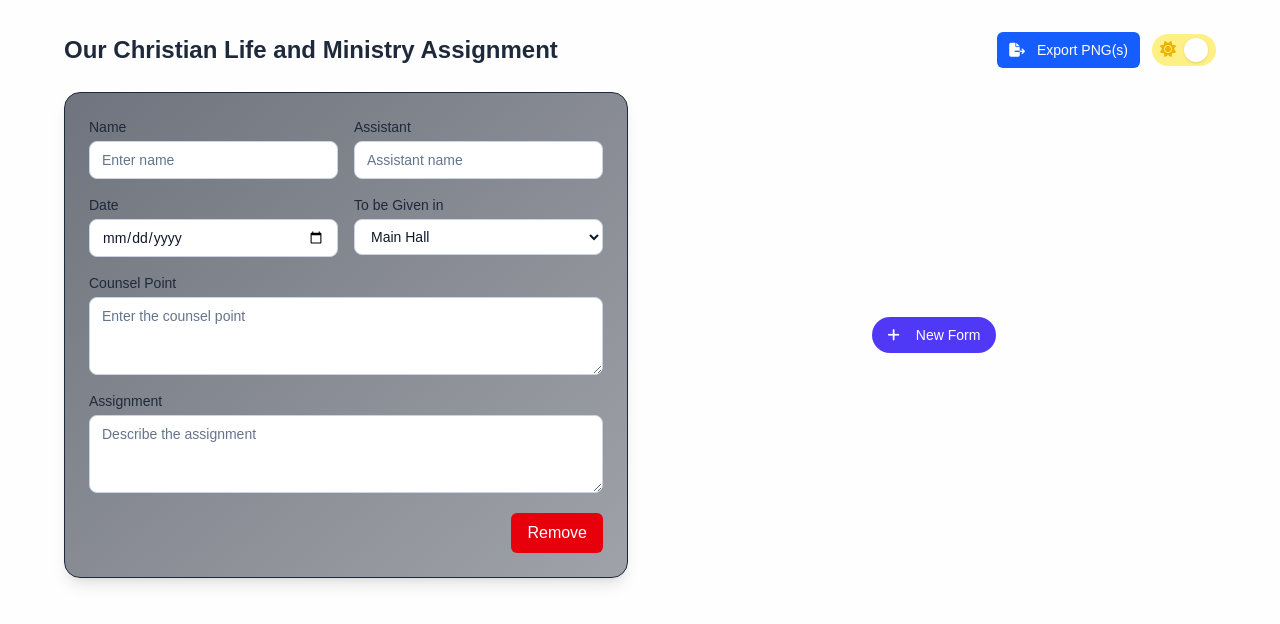
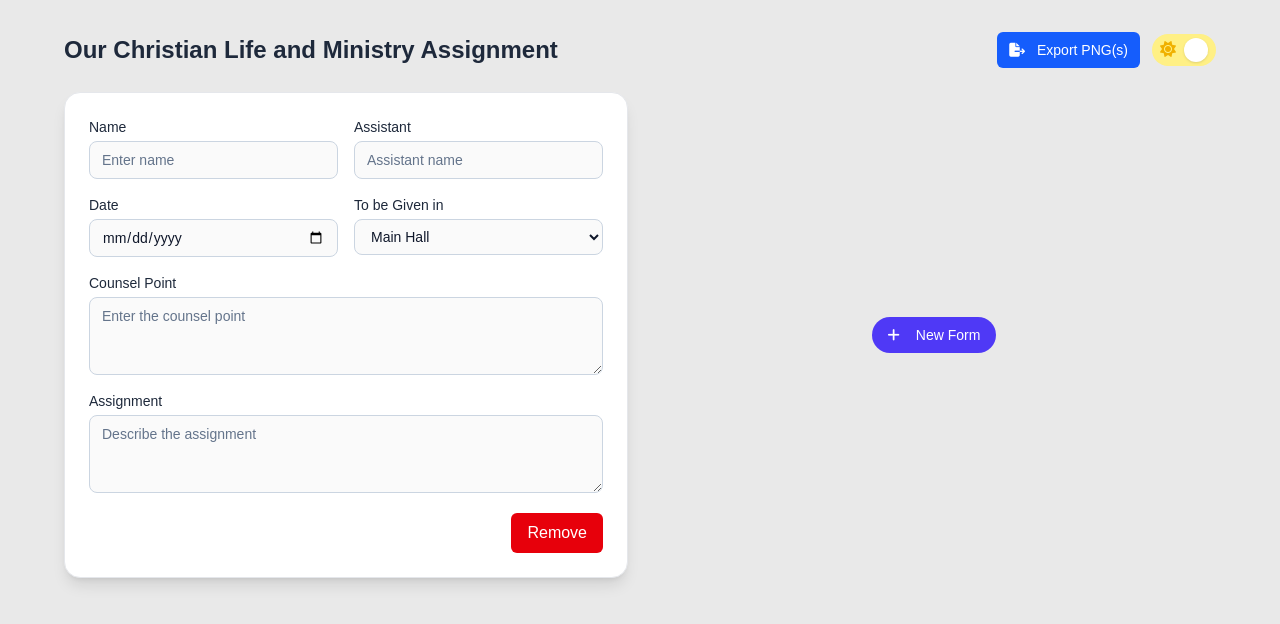
Before and after one commit to Oceaneyes123/clm-part, a Next.js app: page / in a window 1280 px wide. Shown: the top 624 px of the page. Built offline with nearby package versions, Linux system fonts and the light colour scheme.

Commit message:
Improve CSS'

```diff
--- a/src/app/globals.css
+++ b/src/app/globals.css
@@ -12,9 +12,9 @@
 
 /* Theme helpers via classes so we can toggle programmatically */
 .theme-light {
-  --background: #fefefe;
+  --background: #e9e9e9;
   --foreground: #1e293b;
-  --input-bg: #ffffff;
+  --input-bg: #fafafa;
   --input-foreground: #0f172a;
   --input-border: #cbd5e1;
   --placeholder-color: #64748b;
--- a/src/app/page.js
+++ b/src/app/page.js
@@ -390,7 +390,7 @@ export default function Home() {
 
         <div className="grid grid-cols-1 md:grid-cols-2 gap-6">
           {forms.map((f, i) => (
-            <div key={f.id} className="bg-gradient-to-br from-gray-900/60 to-gray-900/40 p-6 rounded-2xl shadow-lg border border-gray-800">
+            <div key={f.id} className={`p-6 rounded-2xl shadow-lg border transition-all duration-200 hover:shadow-xl hover:-translate-y-1 ${theme === 'light' ? 'bg-white border-gray-200' : 'bg-gradient-to-br from-gray-900/60 to-gray-900/40 border-gray-800'}`}>
               <div className="grid grid-cols-1 sm:grid-cols-2 gap-4">
                 <label className="flex flex-col text-sm w-full">
                   <span className="mb-1 font-medium">Name</span>
@@ -407,7 +407,7 @@ export default function Home() {
                       autoComplete="off"
                     />
                     {f.showNameDropdown && f.name && (
-                      <ul className="absolute z-10 mt-1 w-full bg-white dark:bg-gray-800 border border-gray-200 dark:border-gray-700 rounded-md max-h-40 overflow-auto text-sm">
+                      <ul className={`absolute z-10 mt-1 w-full border rounded-md max-h-40 overflow-auto text-sm ${theme === 'light' ? 'bg-gray-50 border-gray-200' : 'bg-gray-800 border-gray-700'}`}>
                         {suggestNames(f.name).map((s) => (
                           <li
                             key={s}
@@ -464,7 +464,7 @@ export default function Home() {
                     name="date"
                     value={f.date}
                     onChange={(e) => handleChange(i, e)}
-                    className="px-3 py-2 rounded-lg focus:outline-none w-full"
+                    className="px-3 py-2 rounded-lg focus:outline-none form-input w-full"
                   />
                 </label>
 
@@ -474,7 +474,7 @@ export default function Home() {
                     name="location"
                     value={f.location}
                     onChange={(e) => handleChange(i, e)}
-                    className="px-3 py-2 rounded-lg focus:outline-none w-full"
+                    className="px-3 py-2 rounded-lg focus:outline-none form-input w-full"
                   >
                     <option>Main Hall</option>
                     <option>Auxiliary Classroom 1</option>
@@ -490,7 +490,7 @@ export default function Home() {
                     value={f.counselPoint}
                     onChange={(e) => handleChange(i, e)}
                     rows={3}
-                    className="px-3 py-2 rounded-lg focus:outline-none"
+                    className="px-3 py-2 rounded-lg focus:outline-none form-input"
                     placeholder="Enter the counsel point"
                   />
                 </label>
@@ -502,7 +502,7 @@ export default function Home() {
                     value={f.assignment}
                     onChange={(e) => handleChange(i, e)}
                     rows={3}
-                    className="px-3 py-2 rounded-lg focus:outline-none"
+                    className="px-3 py-2 rounded-lg focus:outline-none form-input"
                     placeholder="Describe the assignment"
                   />
                 </label>
```
